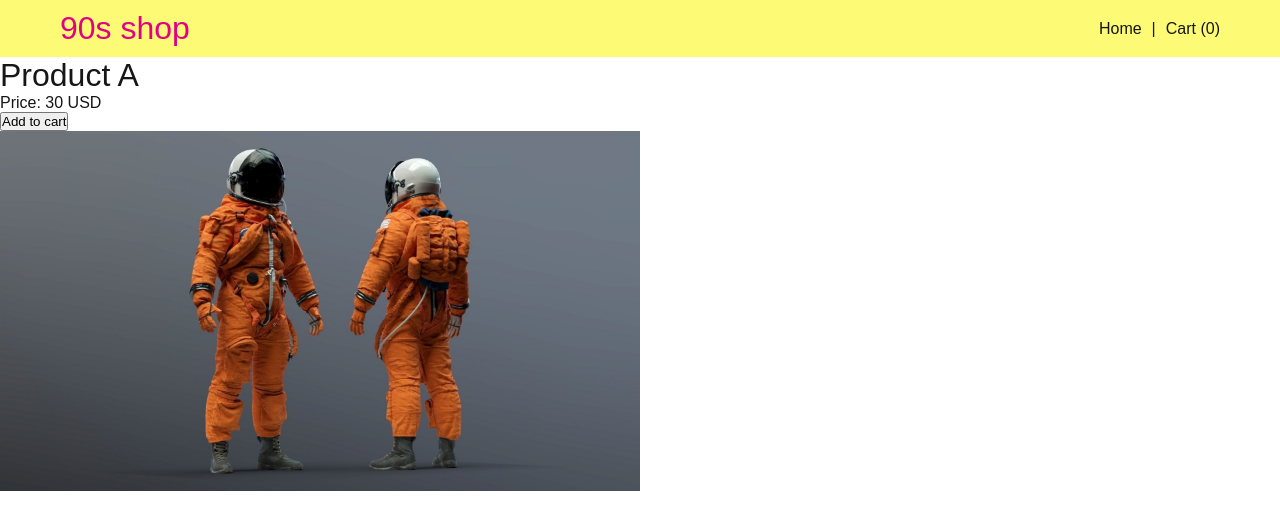
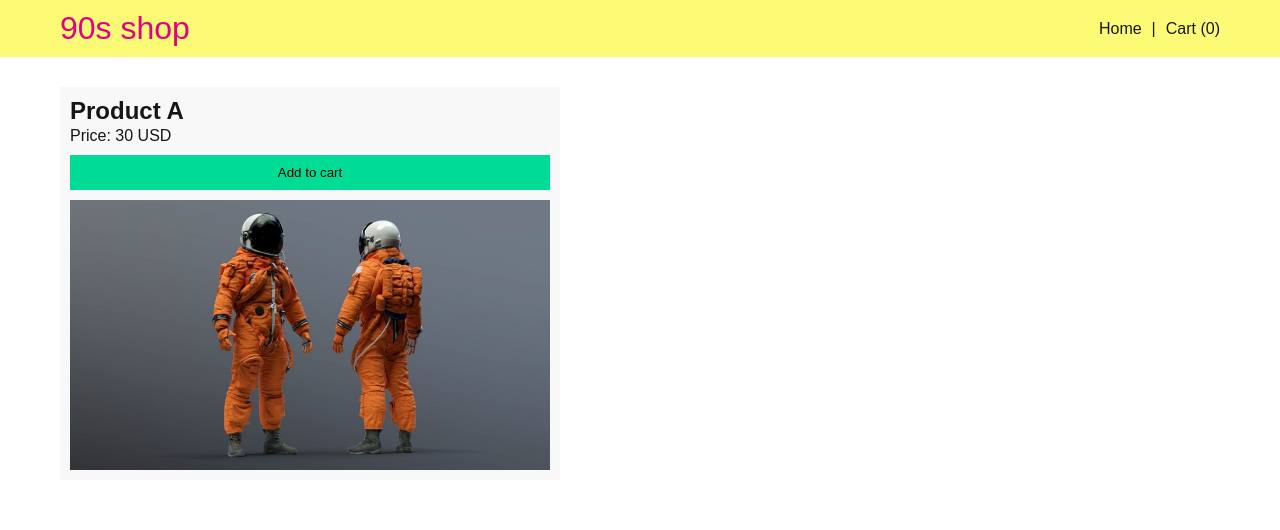
Before and after one commit to Sitkus/marketplace-mvp_react, a React (Create React App) app: page /products/a in a window 1280 px wide. Shown: the top 530 px of the page. Built offline with nearby package versions, Linux system fonts and the light colour scheme.

Commit message:
Add styles for ProductPage

```diff
--- a/src/assets/scss/components/ProductPage.scss
+++ b/src/assets/scss/components/ProductPage.scss
@@ -0,0 +1,26 @@
+.product-page {
+    margin: 0 auto;
+    width: 100%;
+    max-width: var(--var-max-width);
+    padding: 3rem 2rem;
+}
+
+.card {
+    display: flex;
+    flex-direction: column;
+    gap: 1rem;
+    max-width: 50rem;
+    width: 100%;
+    background-color: #f8f8f8;
+    padding: 1rem;
+
+    &__image {
+        width: 100%;
+        height: auto;
+    }
+
+    &__title {
+        font-weight: 600;
+        margin-bottom: 0.2rem;
+    }
+}
--- a/src/assets/scss/global.scss
+++ b/src/assets/scss/global.scss
@@ -56,6 +56,21 @@ h6 {
     font-weight: inherit;
 }
 
-.main-wrapper {
-    //
+button {
+    background-color: var(--var-green);
+    outline: none;
+    border: none;
+    padding: 1rem 0.7rem;
+    cursor: pointer;
 }
+
+@media screen and (min-width: 500px) {
+    button {
+        transition: 150ms all ease-in-out;
+
+    &:hover {
+        background-color: var(--var-purple);
+        color: white;
+    }
+}
+}
--- a/src/components/ProductPage.js
+++ b/src/components/ProductPage.js
@@ -1,6 +1,7 @@
 import { useParams } from 'react-router-dom';
 import { useSelector, useDispatch } from 'react-redux';
 import { addItem, incrementItemQuantity } from '../store';
+import 'assets/scss/components/ProductPage.scss';
 
 function ProductPage() {
     const { name } = useParams();
@@ -20,16 +21,18 @@ function ProductPage() {
     }
 
     return (
-        <div>
-            <h1>Product {currentProduct.name.toUpperCase()}</h1>
-            <p>Price: {currentProduct.price} USD</p>
+        <article className="product-page">
+            <section className="card">
+                <div>
+                <h2 className="card__title">Product {currentProduct.name.toUpperCase()}</h2>
+                <p className="card__price">Price: {currentProduct.price} USD</p>
+        </div>
 
-            <button onClick={addProductToCart}>Add to cart</button>
+                <button className="card__button" onClick={addProductToCart}>Add to cart</button>
 
-            <div>
-                <img src={currentProduct.imageSrc} width="640" />
-            </div>
-        </div>
+                <img className="card__image" src={currentProduct.imageSrc} alt={`Example image of a product: ${currentProduct.name.toUpperCase()}`} />
+            </section>
+        </article>
     );
 }
 
```
